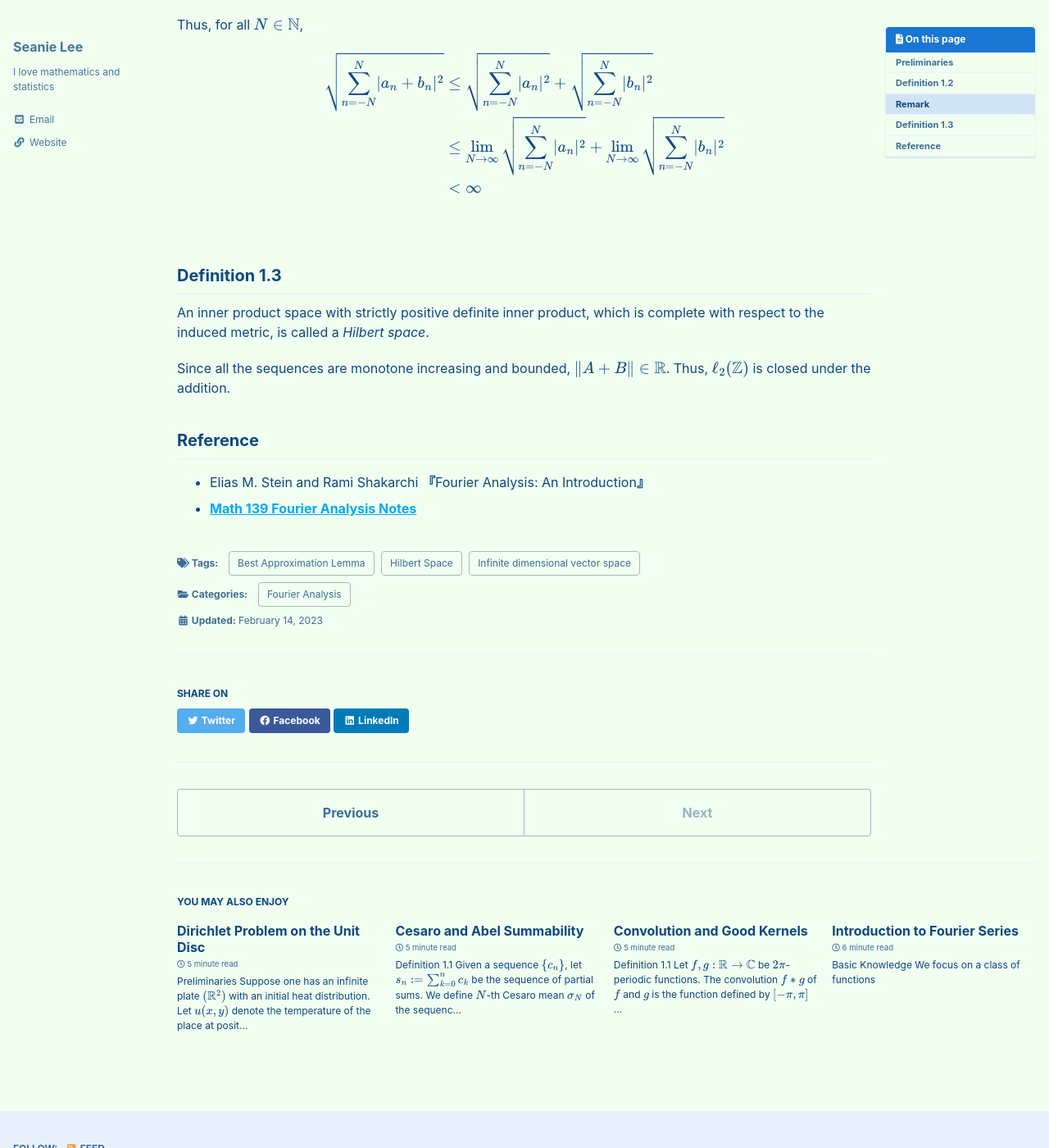
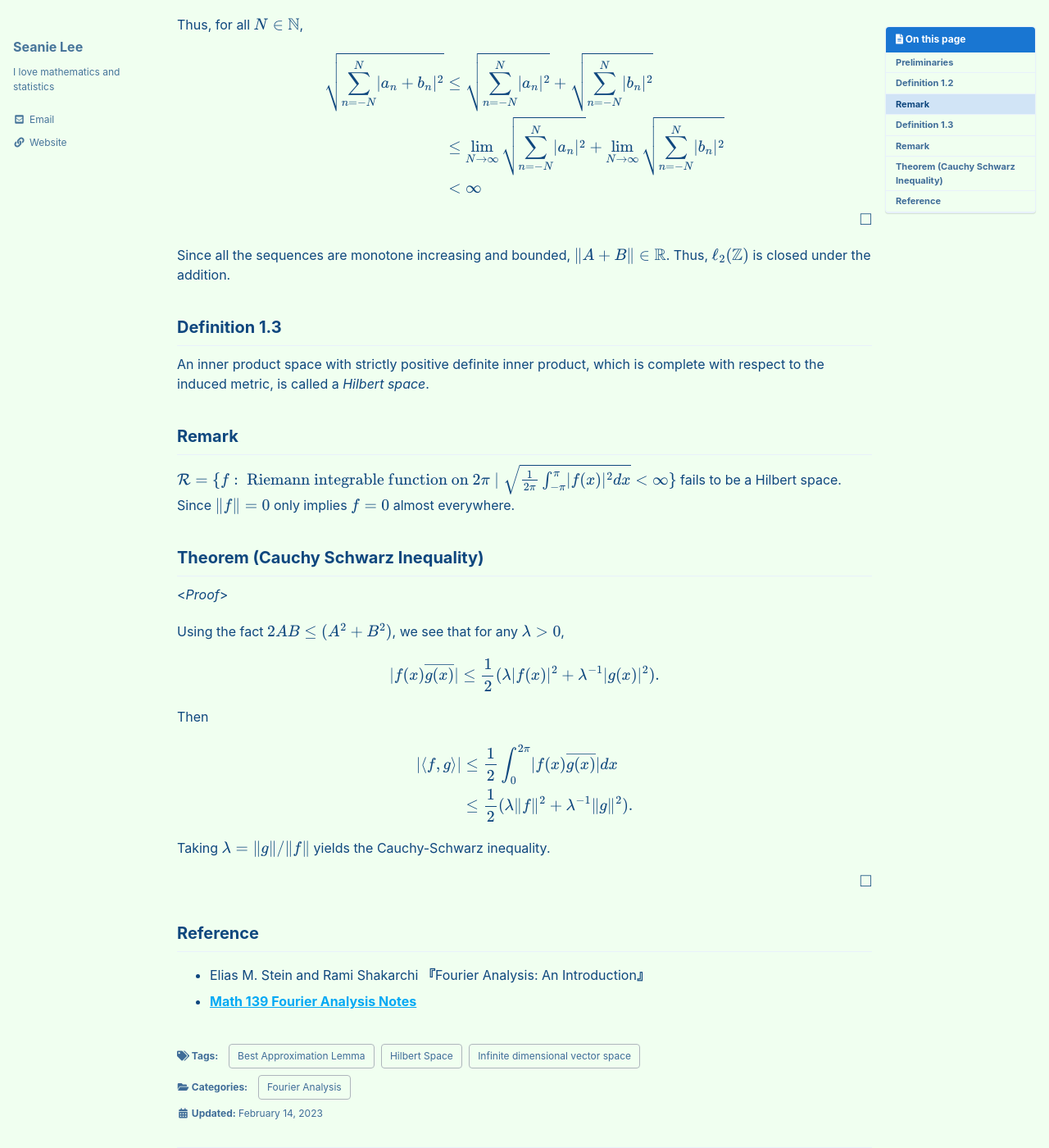
Before and after one commit to seanie12/blog, a Jekyll site: the page built from _posts/2023-02-14-infinite-dimensional-vector-space.md, in a window 1280 px wide and 1400 px high, scrolled down 1036 px. Shown: the whole window at 82% size. Built offline with Jekyll 4.4.1, drawn with Linux system fonts in a browser that asks for light colours; cached includes are drawn as plain includes; formulas are drawn with MathJax 3.

Commit message:
Update 2023-02-14-infinite-dimensional-vector-space.md

```diff
--- a/_posts/2023-02-14-infinite-dimensional-vector-space.md
+++ b/_posts/2023-02-14-infinite-dimensional-vector-space.md
@@ -76,13 +76,44 @@ $$
 
 
 $$\tag*{$\square$}$$
-## Definition 1.3
-An inner product space with strictly positive definite inner product, which is complete with respect to the induced metric, is called a *Hilbert space*.
+
+
 
 Since all the sequences are monotone increasing and bounded, $\lVert A +B \rVert \in \mathbb{R}$. Thus, $\ell_2(\mathbb{Z})$ is closed under the addition.
 
 
+## Definition 1.3
+An inner product space with strictly positive definite inner product, which is complete with respect to the induced metric, is called a *Hilbert space*.
 
+## Remark
+$\mathcal{R}=\\{ f:\text{ Riemann integrable function on } 2\pi\mid \sqrt{\frac{1}{2\pi}\int_{-\pi}^\pi \lvert f(x)\rvert^2 dx} < \infty \\}$ fails to be a Hilbert space. Since $\lVert f \rVert=0$ only implies $f=0$ almost everywhere.
+
+## Theorem (Cauchy Schwarz Inequality)
+
+<*Proof*>
+
+Using the fact $2AB \leq (A^2 + B^2)$, we see that for any $\lambda >0$,
+
+$$
+\begin{align*}
+\lvert f(x) \overline{g(x)}\rvert \leq \frac{1}{2}( \lambda \lvert f(x)\rvert^2 + \lambda^{-1}\lvert g(x)\rvert^2).
+\end{align*}
+$$
+
+Then
+
+$$
+\begin{align*}
+\lvert \langle f, g \rangle \rvert &\leq \frac{1}{2}\int_0^{2\pi} \lvert f(x) \overline{g(x)}\rvert dx \\
+&\leq \frac{1}{2}( \lambda \lVert f\rVert^2 + \lambda^{-1}\lVert g\rVert^2).
+\end{align*}
+$$
+
+Taking  $\lambda=\lVert g\rVert / \lVert f\rVert$ yields the Cauchy-Schwarz inequality.
+
+
+
+$$\tag*{$\square$}$$
 
 
 ## Reference
```
